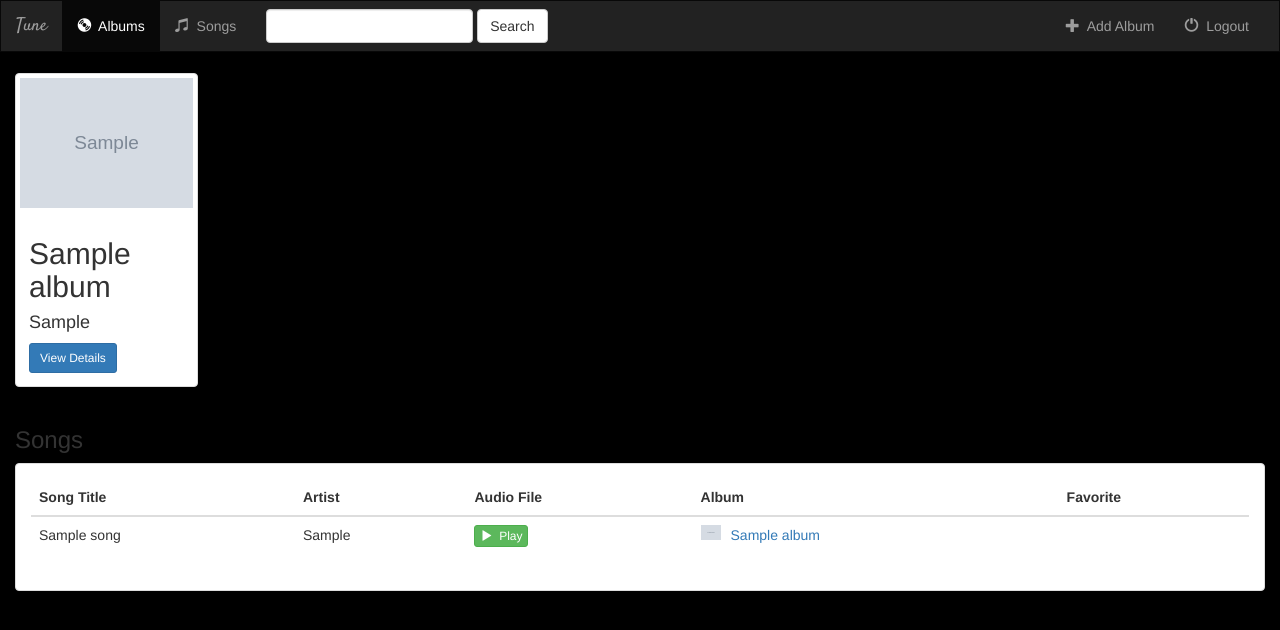
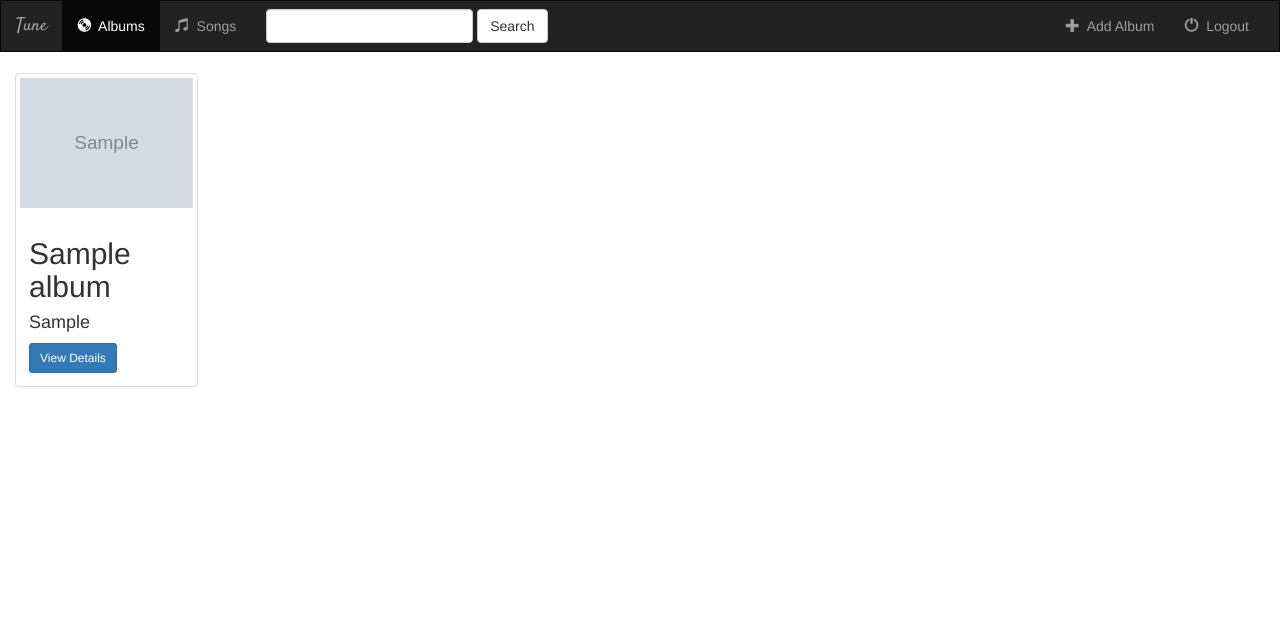
Before and after one commit to theyashshahs/Tune, a Django app: template templates/WebTune/index.html in a window 1280 px wide. Shown: the top 630 px of the page. Run offline with Django 3.2, Linux system fonts and the light colour scheme; the template is opened without the code that fills it: values that come from a table or form of the project are taken from there, others are empty; tables that the repository leaves empty hold one stand-in row (values such as "Sample post"); grey boxes marked "Sample" are stand-in pictures; some libraries are stand-ins or nearby versions.

Commit message:
:bug: fixes

```diff
--- a/static/WebTune/css/style.css
+++ b/static/WebTune/css/style.css
@@ -1,5 +1,5 @@
 body{
-    background: black;
+    /*background: black;*/
     background-size: cover;
 }
 
--- a/templates/WebTune/index.html
+++ b/templates/WebTune/index.html
@@ -56,54 +56,54 @@
     </div>
 
     <!-- If user searches and there are songs -->
-    {% if songs %}
-        <div class="row">
-            <div class="col-sm-12">
-                <h3>Songs</h3>
-            </div>
-            <div class="col-sm-12">
-                <div class="panel panel-default">
-                    <div class="panel-body">
-                        <table class="table">
-                            <thead>
-                                <tr>
-                                    <th>Song Title</th>
-                                    <th>Artist</th>
-                                    <th>Audio File</th>
-                                    <th>Album</th>
-                                    <th>Favorite</th>
-                                </tr>
-                            </thead>
-                            <tbody>
-                                {% for song in songs %}
-                                    <tr>
-                                        <td>{{ song.song_title }}</td>
-                                        <td>{{ song.album.artist }}</td>
-                                        <td>
-                                            <a target="_blank" href="{{ song.audio_file.url }}">
-                                                <button type="button" class="btn btn-success btn-xs">
-                                                    <span class="glyphicon glyphicon-play"></span>&nbsp; Play
-                                                </button>
-                                            </a>
-                                        </td>
-                                        <td>
-                                            <a href="{% url 'WebTune:detail' song.album.id %}">
-                                                <img src="{{ song.album.album_logo.url }}" class="img-responsive" style="width: 20px; float: left; margin-right: 10px;" alt ="logo"/>
-                                            </a>
-                                            <a href="{% url 'WebTune:detail' song.album.id %}">{{ song.album.album_title }}</a>
-                                        </td>
-                                        <td>
+{#    {% if songs %}#}
+{#        <div class="row">#}
+{#            <div class="col-sm-12">#}
+{#                <h3>Songs</h3>#}
+{#            </div>#}
+{#            <div class="col-sm-12">#}
+{#                <div class="panel panel-default">#}
+{#                    <div class="panel-body">#}
+{#                        <table class="table">#}
+{#                            <thead>#}
+{#                                <tr>#}
+{#                                    <th>Song Title</th>#}
+{#                                    <th>Artist</th>#}
+{#                                    <th>Audio File</th>#}
+{#                                    <th>Album</th>#}
+{#                                    <th>Favorite</th>#}
+{#                                </tr>#}
+{#                            </thead>#}
+{#                            <tbody>#}
+{#                                {% for song in songs %}#}
+{#                                    <tr>#}
+{#                                        <td>{{ song.song_title }}</td>#}
+{#                                        <td>{{ song.album.artist }}</td>#}
+{#                                        <td>#}
+{#                                            <a target="_blank" href="{{ song.audio_file.url }}">#}
+{#                                                <button type="button" class="btn btn-success btn-xs">#}
+{#                                                    <span class="glyphicon glyphicon-play"></span>&nbsp; Play#}
+{#                                                </button>#}
+{#                                            </a>#}
+{#                                        </td>#}
+{#                                        <td>#}
+{#                                            <a href="{% url 'WebTune:detail' song.album.id %}">#}
+{#                                                <img src="{{ song.album.album_logo.url }}" class="img-responsive" style="width: 20px; float: left; margin-right: 10px;" alt ="logo"/>#}
+{#                                            </a>#}
+{#                                            <a href="{% url 'WebTune:detail' song.album.id %}">{{ song.album.album_title }}</a>#}
+{#                                        </td>#}
+{#                                        <td>#}
 {#                                            <a href="{% url 'WebTune:favorite' song.id %}" class="btn-favorite"><span class="glyphicon glyphicon-star {% if song.is_favorite %}active{% endif %}"></span></a>#}
-                                        </td>
-                                    </tr>
-                                {% endfor %}
-                            </tbody>
-                        </table>
-                    </div>
-                </div>
-            </div>
-        </div>
-    {% endif %}
+{#                                        </td>#}
+{#                                    </tr>#}
+{#                                {% endfor %}#}
+{#                            </tbody>#}
+{#                        </table>#}
+{#                    </div>#}
+{#                </div>#}
+{#            </div>#}
+{#        </div>#}
+{#    {% endif %}#}
 
 </div>
 {% endblock %}
```
